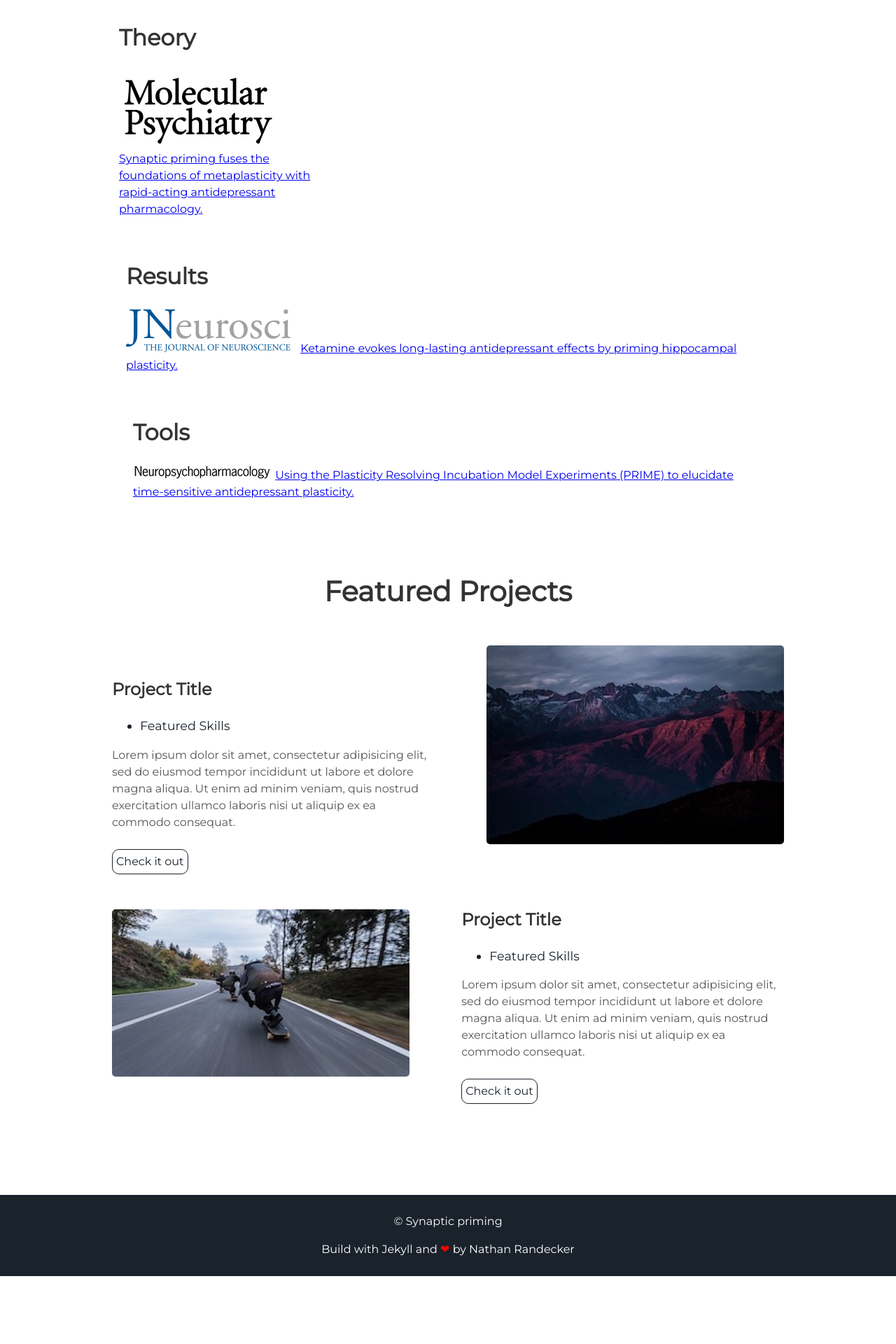
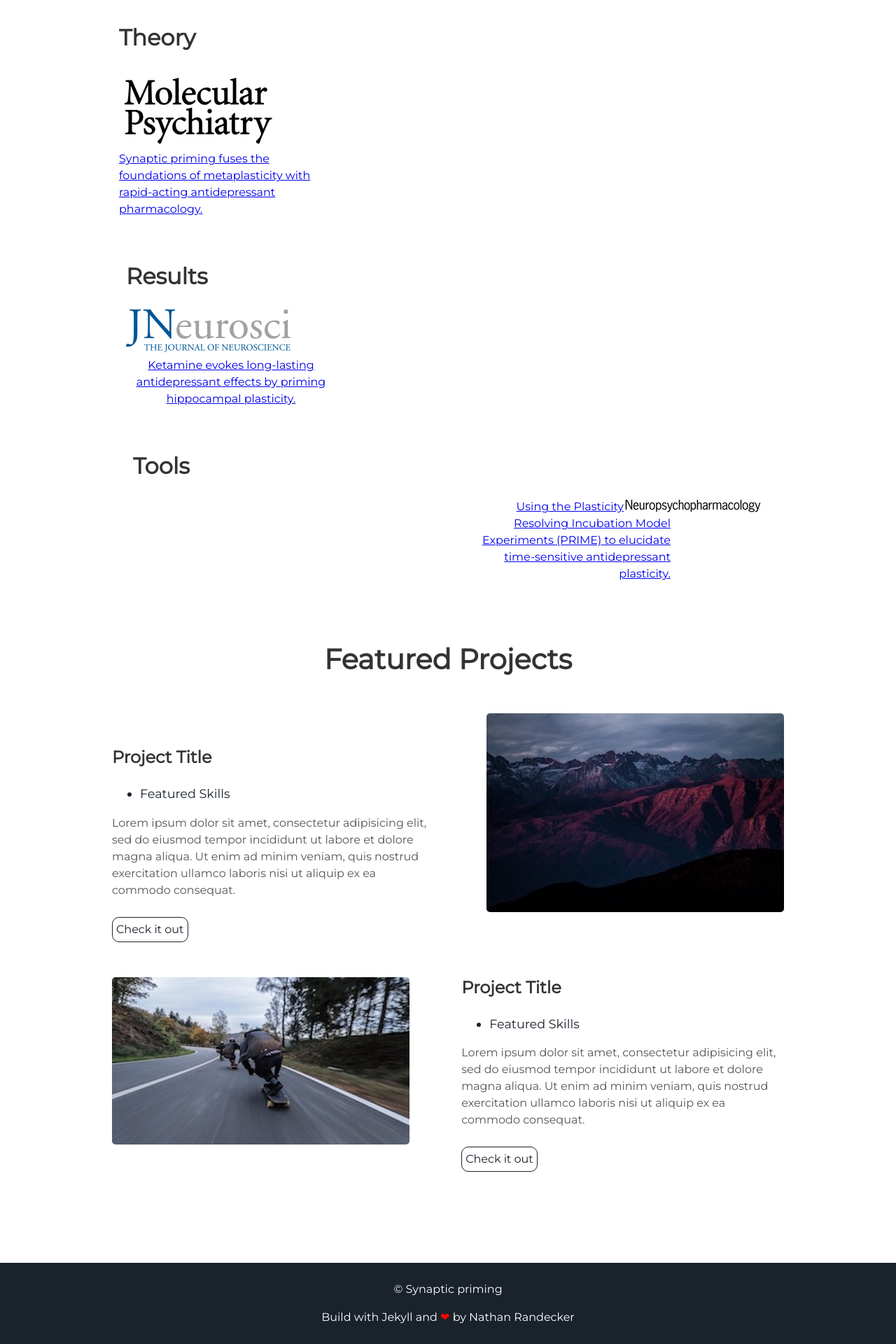
Before and after one commit to synaptic-priming/Nomad, a Jekyll site: the page built from index.html, in a window 1280 px wide. Shown: the part 1135-3055 px from the top of the page at 70% size. Built offline with Jekyll 4.4.1, drawn with Linux system fonts in a browser that asks for light colours; before the commit the page ends 2958 px from its top, so only the background shows below that.

Commit message:
Update about.html

```diff
--- a/_includes/about.html
+++ b/_includes/about.html
@@ -14,14 +14,14 @@
       <h2>Results</h2>
   <div class="images">
     <img alt="JNeuro" src="{{ "/assets/img/jneuro logo.png" | prepend: site.baseurl }}" />
-
+    <div style="width:300px; text-align:center;">
 <a href="https://doi.org/10.1523/JNEUROSCI.1316-22.2022"> Ketamine evokes long-lasting antidepressant effects by priming hippocampal plasticity. </a>
     </div>
     <div class="tech">
       <h2>Tools</h2>
-      <div class="images">
+      <div class="images-right">
     <img alt="NPP" src="{{ "/assets/img/NPP logo-long.png" | prepend: site.baseurl }}" />
-
+       <div style="width:300px; text-align:right;">
 <a href="https://doi.org/10.1038/s41386-025-02085-4"> Using the Plasticity Resolving Incubation Model Experiments (PRIME) to elucidate time-sensitive antidepressant plasticity. </a>
     </div>
 </div>
```
